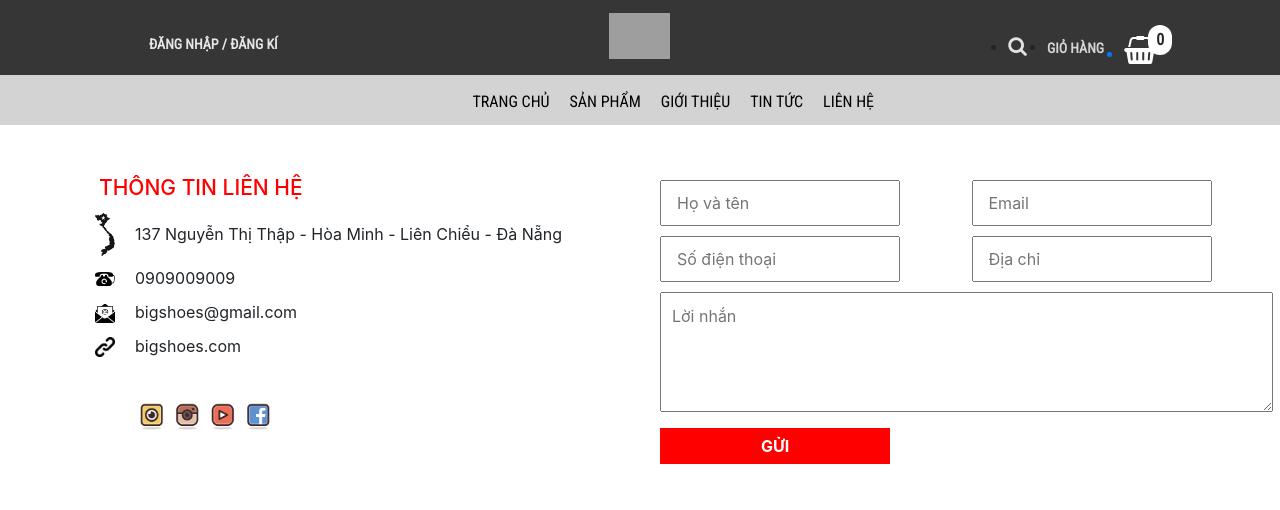
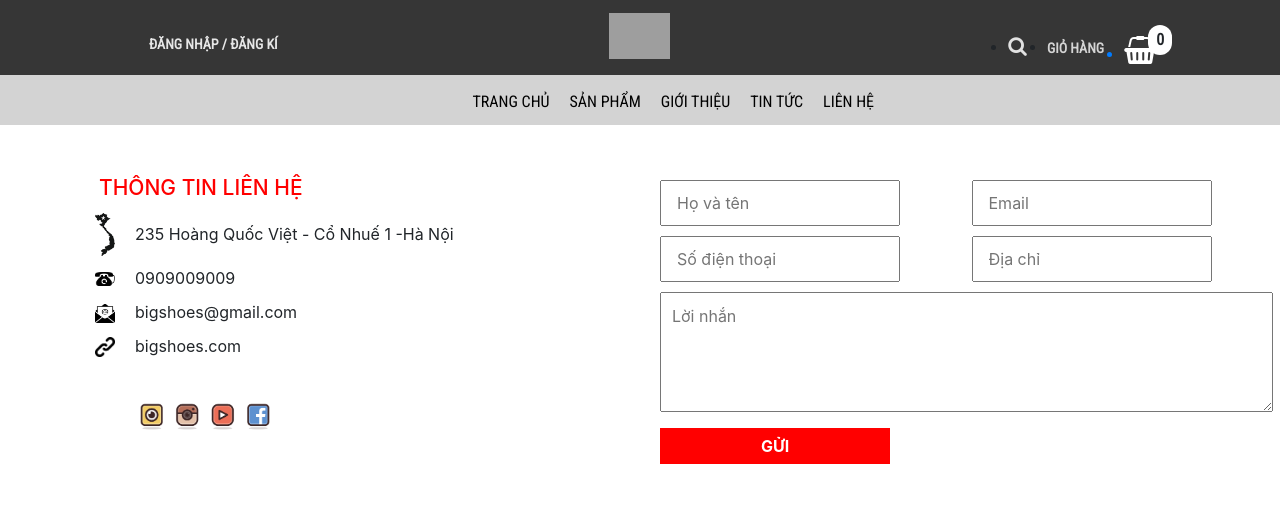
Before and after one commit to beo02/bigshoes, a PHP site: page /lien-he.php in a window 1280 px wide. Shown: the top 510 px of the page. Run offline with PHP 8.4, Linux system fonts and the light colour scheme; some libraries are stand-ins or nearby versions; grey boxes are pictures that could not be loaded.

Commit message:
Update lien-he.php

```diff
--- a/lien-he.php
+++ b/lien-he.php
@@ -106,7 +106,7 @@
                     <table class="tus">
                         <tr>
                             <td> <img src="../css/lien-he/img/a.png" alt=""> </td>
-                            <td>137 Nguyễn Thị Thập - Hòa Minh - Liên Chiểu - Đà Nẵng</td>
+                            <td>235 Hoàng Quốc Việt - Cổ Nhuế 1 -Hà Nội</td>
                         </tr>
                         <tr>
                             <td><img src="../css/lien-he/img/f.png" alt=""></td>
```
